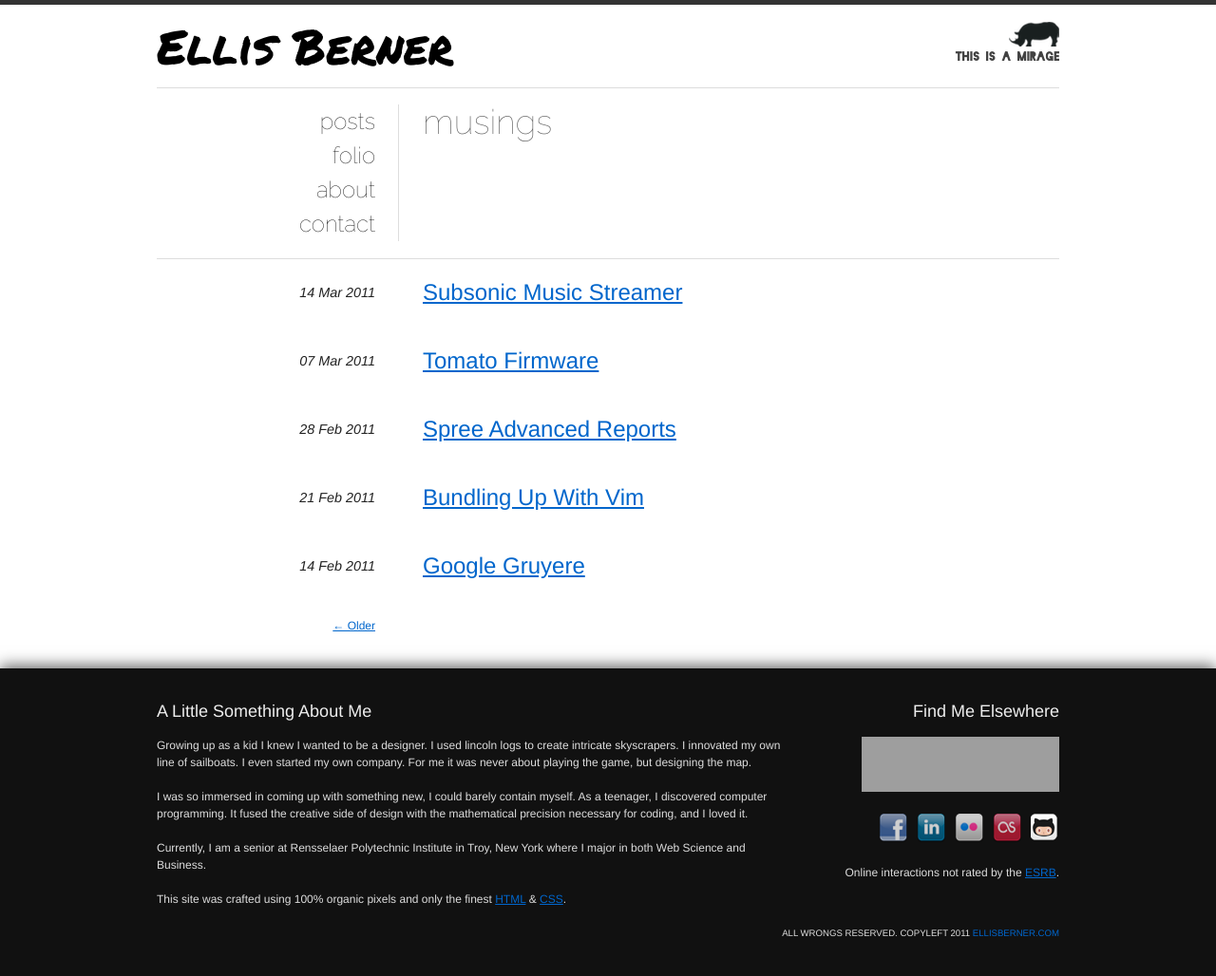
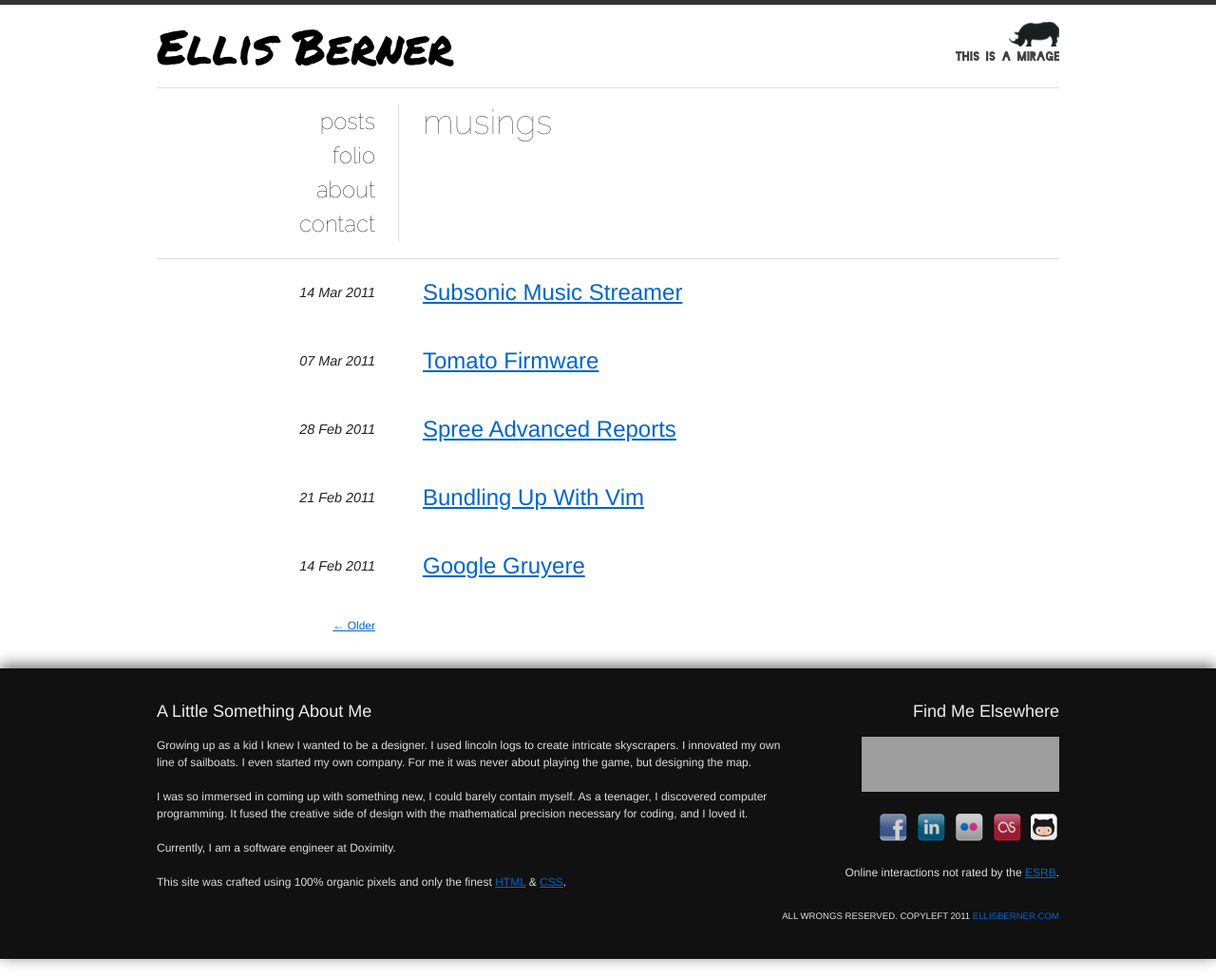
Before and after one commit to maletor/maletor.github.io, a Jekyll site: the page built from index.html, in a window 1280 px wide. Shown: the whole page at 95% size. Built offline with Jekyll 4.4.1, drawn with Linux system fonts in a browser that asks for light colours; some web fonts are replaced; the list of posts is cut into pages by our own code; grey boxes are pictures that could not be loaded.

Commit message:
footer copy changes

```diff
--- a/_includes/footer.html
+++ b/_includes/footer.html
@@ -6,7 +6,7 @@
       <h3>A Little Something About Me</h3>
       <p>Growing up as a kid I knew I wanted to be a designer. I used lincoln logs to create intricate skyscrapers. I innovated my own line of sailboats. I even started my own company. For me it was never about playing the game, but designing the map.</p>
       <p>I was so immersed in coming up with something new, I could barely contain myself. As a teenager, I discovered computer programming. It fused the creative side of design with the mathematical precision necessary for coding, and I loved it.</p>
-      <p>Currently, I am a senior at Rensselaer Polytechnic Institute in Troy, New York where I major in both Web Science and Business.</p>
+      <p>Currently, I am a software engineer at Doximity.</p>
       <p>This site was crafted using 100% organic pixels and only the finest <a href="http://validator.w3.org/check?uri=referer">HTML</a> &amp; <a href="http://jigsaw.w3.org/css-validator/check/referer">CSS</a>.</p>
     </div>
     <div id="elsewhere" class="span-6 last">
```
